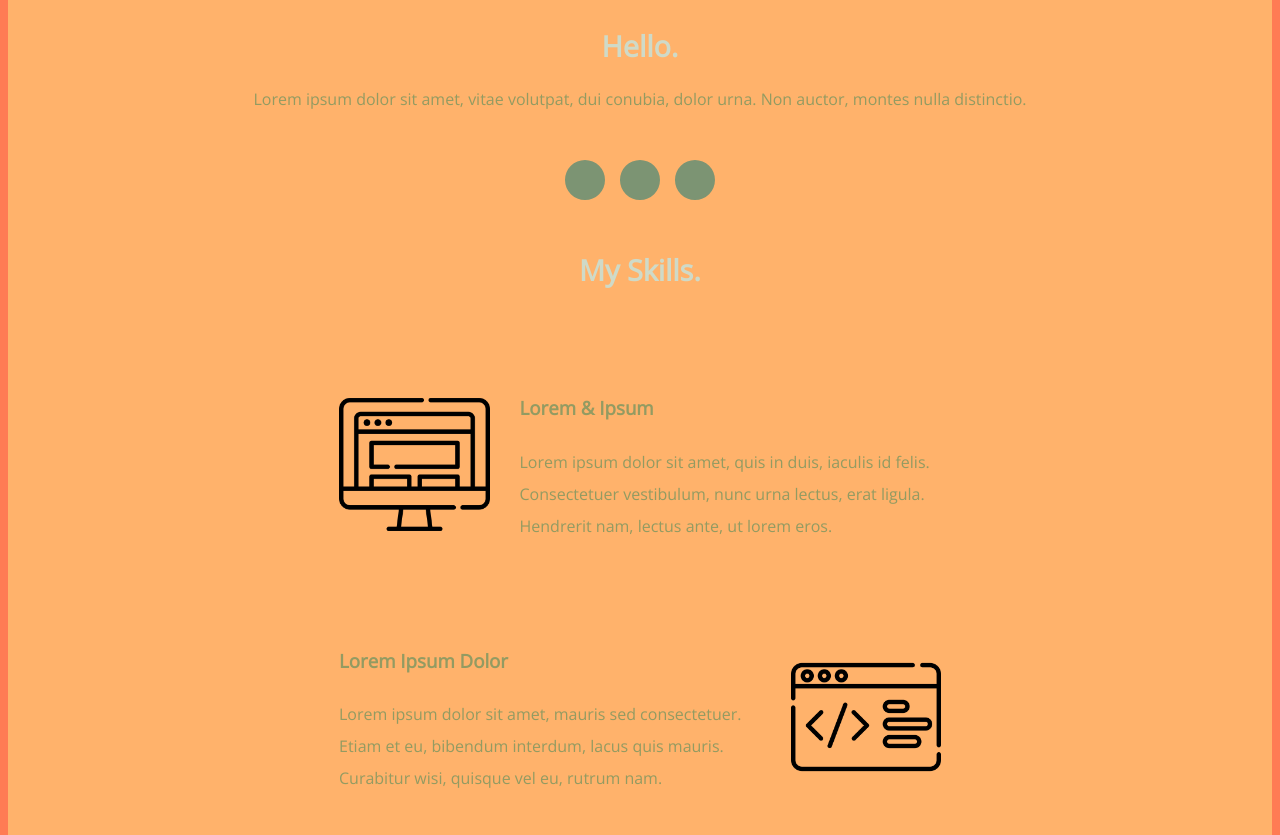
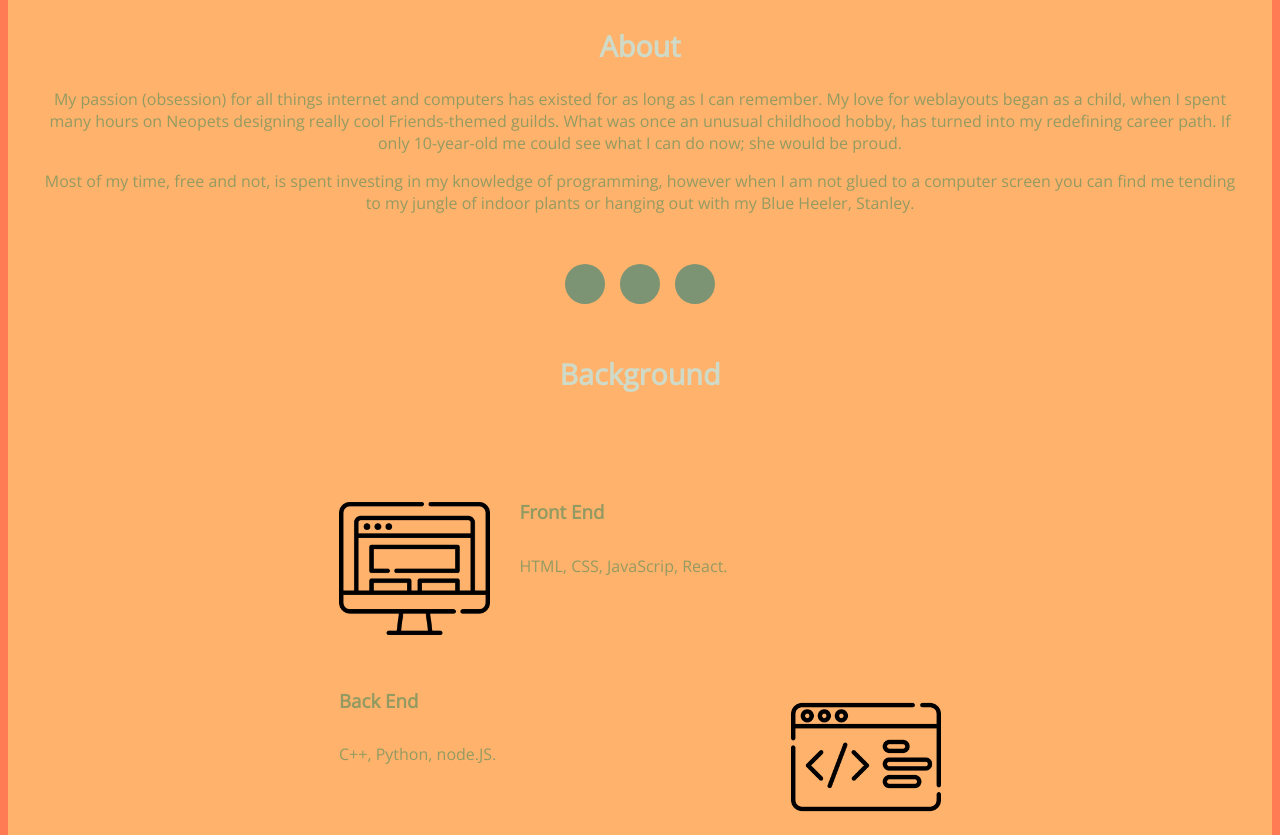
Before and after one commit to kellybenyola/CV, a plain HTML site: page index.html in a window 1280 px wide. Shown: the part 1158-1993 px from the top of the page. Drawn offline with nearby package versions, Linux system fonts and the light colour scheme.

Commit message:
Add files via upload

```diff
--- a/index.html
+++ b/index.html
@@ -17,42 +17,50 @@
 </head>
 
 <body>
+  <!-- <div class="nav">
+
+  </div> -->
 
   <div class="top-container">
     <h1 class="name">Kelly Benyola</h1>
-    <h2 class="pro">full stack programmer</h2>
-    <img class="mountain" src="images/circles.svg" alt="cartoon mountain">
-    <!-- <img class="mountain2" src="images/squares.png" alt="cartoon mountain">
-    <img class="mountain3" src="images/squares.png" alt="cartoon mountain"> -->
+    <h2 class="pro">FULL STACK DEVELOPER</h2>
+    <img class="circles" src="images/circles.svg" alt="gradient of circles">
 
   </div>
 
   <div class="middle-container">
     <div class="profile">
       <img class="profile-image" src="images/woman.png" alt="cartoon outline of a woman">
-      <h2>Hello.</h2>
-      <p>Lorem ipsum dolor sit amet, vitae volutpat, dui conubia, dolor urna. Non auctor, montes nulla distinctio.</p>
+      <h2 class="about">About</h2>
+      <p class="intro">My passion (obsession) for all things internet and computers has existed for as long as I can remember.
+        My love for weblayouts began as a child, when I spent many hours on Neopets designing really cool Friends-themed guilds. What
+      was once an unusual childhood hobby, has turned into my redefining career path. If only 10-year-old me could see what
+    I can do now; she would be proud. </p>
+      <p class="intro">
+        Most of my time, free and not, is spent investing in my knowledge of programming, however when I am not glued to a computer
+        screen you can find me tending to my jungle of indoor plants or hanging out with my Blue Heeler, Stanley.
+        </p>
     </div>
     <hr>
     <div class="skills">
-      <h2>My Skills.</h2>
+      <h2>Background</h2>
       <div class="skill-row">
         <img class="computer-image" src="images/computer2.png" alt="cartoon outline of a computer">
-        <h3>Lorem & Ipsum</h3>
-        <p>Lorem ipsum dolor sit amet, quis in duis, iaculis id felis. Consectetuer vestibulum, nunc urna lectus, erat ligula. Hendrerit nam, lectus ante, ut lorem eros.</p>
+        <h3>Front End</h3>
+        <p>HTML, CSS, JavaScrip, React.</p>
       </div>
       <div class="skill-row">
         <img class="code-image" src="images/code.png" alt="cartoon outline of a webpage">
-        <h3>Lorem Ipsum Dolor</h3>
-        <p>Lorem ipsum dolor sit amet, mauris sed consectetuer. Etiam et eu, bibendum interdum, lacus quis mauris. Curabitur wisi, quisque vel eu, rutrum nam.</p>
+        <h3>Back End</h3>
+        <p>C++, Python, node.JS. </p>
       </div>
     </div>
     <hr>
     <div class="contact-me">
       <h2>Get In Touch</h2>
       <h3>Lorem ipsum dolor sit amet, non elit.</h3>
-      <p>Lorem ipsum dolor sit amet, in quis, aenean amet. Phasellus sodales, tellus donec dui, ornare erat.</p>
-      <a href="mailto:kellybenyola@gmail.com" class="contact-button">CONTACT ME</a>
+      <p class="contact">Lorem ipsum dolor sit amet, in quis, aenean amet. Phasellus sodales, tellus donec dui, ornare erat.</p>
+      <a href="mailto:kellybenyola@gmail.com" class="btn">CONTACT ME</a>
       <!-- <a class="btn" href="mailto:kellybenyola@gmail.com">CONTACT ME</a> -->
     </div>
   </div>
@@ -62,7 +70,7 @@
     <a class="footer-link" href="https://www.linkedin.com/in/kellybenyola/">LinkedIn</a>
     <a class="footer-link" href="https://github.com/kellybenyola">GitHub</a>
     <a class="footer-link" href="https://www.appbrewery.co/">Website</a>
-    <p>© 2021 Kelly Benyola</p>
+    <p class="copyright">© 2021 Kelly Benyola</p>
   </div>
 
 </body>
```
